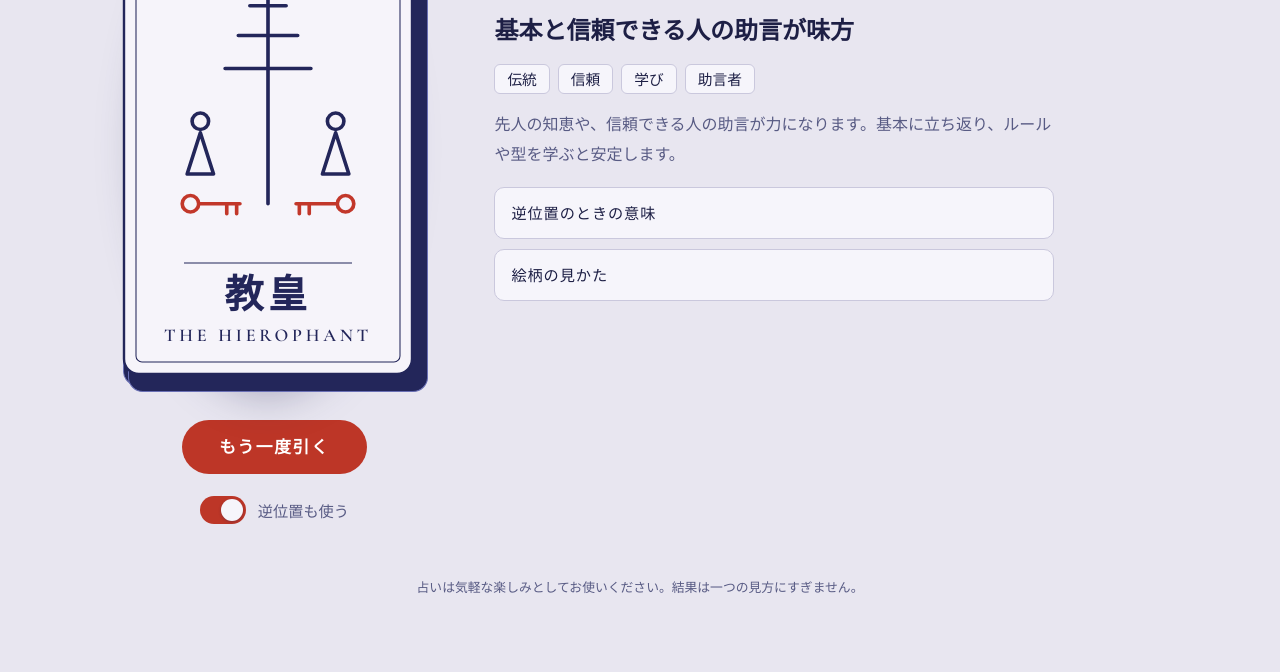
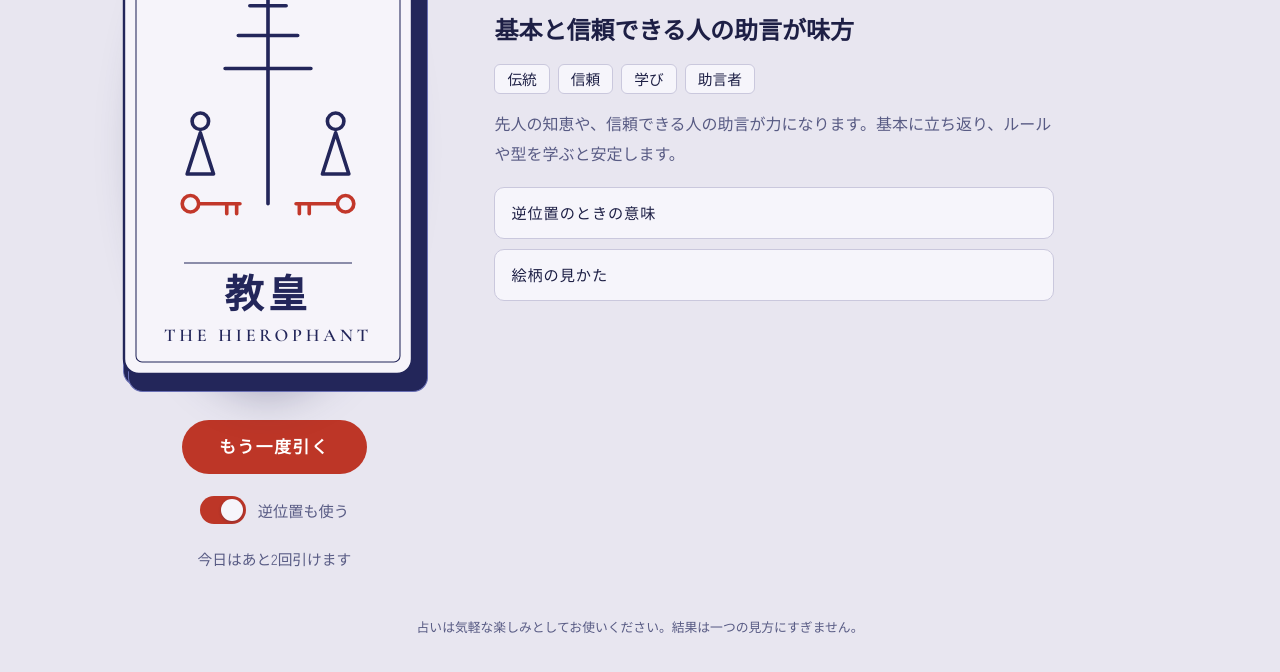
Before and after one commit to yosi-yo-si/tarot, a plain HTML site: page index.html in a window 1280 px wide. Both pictures are taken after a click on the button "カードを引く". Shown: the part 232-904 px from the top of the page. Before the commit the page ends 878 px from the top, so only its background shows below. Drawn offline with nearby package versions, Linux system fonts and the light colour scheme; a web font is replaced by a local one.

Commit message:
Add files via upload

```diff
--- a/index.html
+++ b/index.html
@@ -125,6 +125,7 @@ button:focus-visible,.switch input:focus-visible{outline:3px solid var(--accent)
 .btn{min-height:54px;padding:0 36px;border-radius:999px;border:1.5px solid transparent;font:inherit;font-size:1.05rem;font-weight:700;letter-spacing:.1em;cursor:pointer;touch-action:manipulation}
 .btn.primary{background:var(--accent);color:var(--on-accent)}
 .btn:disabled{opacity:.55;cursor:default}
+.remain{margin:0;min-height:1.6em;text-align:center;color:var(--muted);font-size:.92rem}
 .switch{display:inline-flex;align-items:center;gap:12px;min-height:44px;color:var(--muted);font-size:.95rem;cursor:pointer}
 .switch input{appearance:none;-webkit-appearance:none;width:46px;height:28px;border-radius:999px;background:var(--line);position:relative;margin:0;transition:background .2s;cursor:pointer;flex:none}
 .switch input::after{content:"";position:absolute;top:3px;left:3px;width:22px;height:22px;border-radius:50%;background:var(--surface);box-shadow:0 1px 3px var(--shadow);transition:transform .2s}
@@ -210,6 +211,7 @@ details.other+details.other{margin-top:10px}
           <div class="actions">
             <button type="button" class="btn primary" id="drawBtn">カードを引く</button>
             <label class="switch"><input type="checkbox" id="revToggle" checked><span>逆位置も使う</span></label>
+            <p class="remain" id="remain" aria-live="polite"></p>
           </div>
         </div>
         <div class="reading" id="reading" aria-live="polite">
@@ -514,24 +516,64 @@ function detailHTML(c){
   try{if(localStorage.getItem("arcana.rev")==="0")revToggle.checked=false}catch(e){}
   revToggle.addEventListener("change",()=>{try{localStorage.setItem("arcana.rev",revToggle.checked?"1":"0")}catch(e){}});
 
+  /*LIMIT-START*/
+  const LIMIT=3,KEY="arcana.daily";
+  const today=()=>new Date().toLocaleDateString("sv-SE",{timeZone:"Asia/Tokyo"});
+  const isFree=()=>location.hash==="#free";
+  let mem=null;
+  function load(){
+    let st=null;
+    try{st=JSON.parse(localStorage.getItem(KEY))}catch(e){}
+    if(!st&&mem)st=mem;
+    const d=today();
+    if(!st||st.d!==d||typeof st.n!=="number")st={d:d,n:0,last:null};
+    return st;
+  }
+  function save(st){mem=st;try{localStorage.setItem(KEY,JSON.stringify(st))}catch(e){}}
+  /*LIMIT-END*/
+
   let busy=false,shown=false,drawId=0;
+  const remainEl=$("#remain");
+  function updateUI(){
+    const st=load(),left=LIMIT-st.n,free=isFree();
+    if(free){remainEl.textContent="制限なしで引けます"}
+    else if(left>0){remainEl.textContent="今日はあと"+left+"回引けます"}
+    else{remainEl.textContent="今日の"+LIMIT+"回を引きました。また明日どうぞ"}
+    const stop=!free&&left<=0;
+    drawBtn.textContent=stop?"今日はここまで":(shown?"もう一度引く":"カードを引く");
+    drawBtn.disabled=stop||busy;
+  }
   async function draw(){
     if(busy)return;
+    const st0=load();
+    if(!isFree()&&st0.n>=LIMIT){updateUI();return}
     busy=true;drawBtn.disabled=true;const myId=++drawId;
     if(shown){reading.classList.add("is-hidden");wrap.classList.remove("is-open");await sleep(RM?50:850)}
     wrap.classList.add("shuffling");await sleep(RM?50:1000);wrap.classList.remove("shuffling");
     const i=rnd(22),rev=revToggle.checked&&rnd(2)===1;
+    const st=load();st.n+=1;st.last={i:i,rev:rev};save(st);
     front.innerHTML=cardSVG(i);
     wrap.classList.toggle("is-rev",rev);
     wrap.classList.add("is-open");shown=true;
     await sleep(RM?50:850);
     reading.innerHTML=readingHTML(CARDS[i],rev);
     reading.classList.remove("is-hidden");
-    drawBtn.textContent="もう一度引く";drawBtn.disabled=false;busy=false;
+    busy=false;updateUI();
     setTimeout(()=>{
       if(myId===drawId&&reading.getBoundingClientRect().top>window.innerHeight*.6){reading.scrollIntoView({behavior:RM?"auto":"smooth",block:"start"})}
     },RM?0:1600);
   }
+  window.addEventListener("hashchange",updateUI);
+  (function restore(){
+    const st=load();
+    if(st.last&&CARDS[st.last.i]){
+      front.innerHTML=cardSVG(st.last.i);
+      wrap.classList.toggle("is-rev",!!st.last.rev);
+      wrap.classList.add("is-open");shown=true;
+      reading.innerHTML=readingHTML(CARDS[st.last.i],!!st.last.rev);
+    }
+    updateUI();
+  })();
   drawBtn.addEventListener("click",draw);
   wrap.addEventListener("click",draw);
 
```
